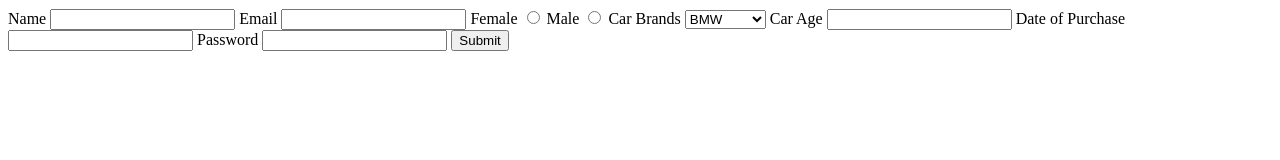
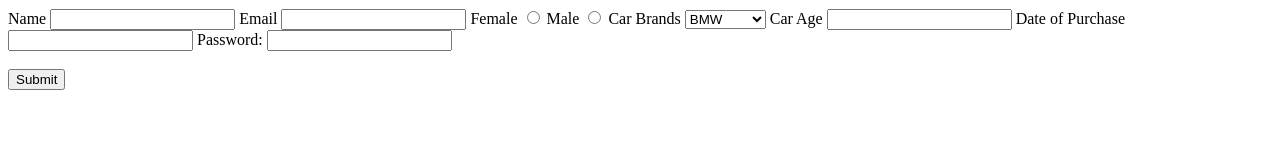
Before and after one commit to acciojob/car-insurance-form-Dwivedi-Nikhil, a website: page main.html in a window 1280 px wide. Drawn offline with Linux system fonts and the light colour scheme.

Commit message:
created a submission

```diff
--- a/main.html
+++ b/main.html
@@ -40,8 +40,8 @@
 		<input type="text" id="dop" required>
 
 
-		<lable for="password">Password</lable>
-		<input type="password" id="password"  required>
+		<lable for="password">Password:</lable>
+		<input type="password" id="password" required><br><br>
 
 <!-- 		<label for="password">Password:</label>
 		<input type="password" id="password" required><br><br> -->
```
